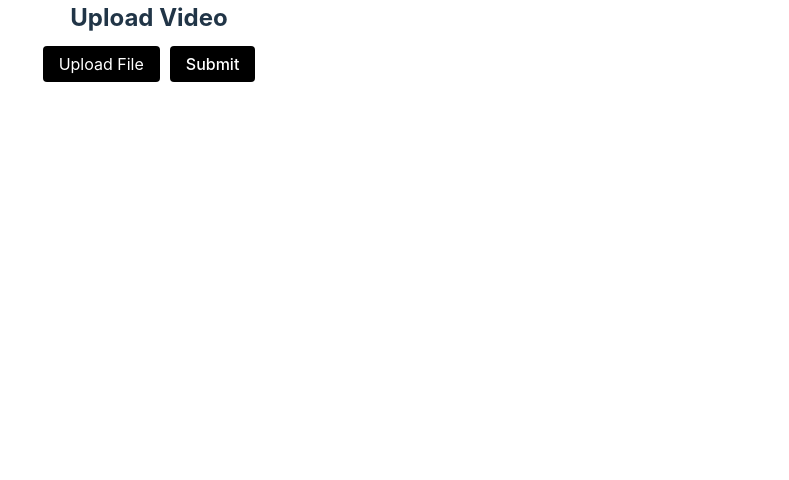
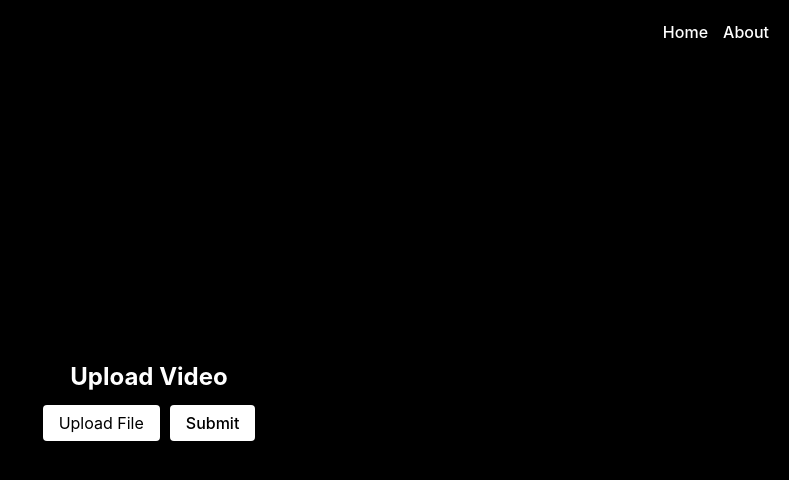
Before and after one commit to Ahmed-M25/HighlightHero, a React (Vite) app in the folder Frontend/: page /upload in a window 1280 px wide. Shown: the top 480 px of the page, without its empty margins (491-1280 px from the left). Built offline with nearby package versions, Linux system fonts and the light colour scheme.

Commit message:
make minor changes to upload page

```diff
--- a/Frontend/src/Video.jsx
+++ b/Frontend/src/Video.jsx
@@ -45,7 +45,17 @@ function VideoUpload() {
   };
 
   return (
-    <div class="uploadArea">
+    <div style={{
+      backgroundColor: 'black',
+      color: 'white',
+      minHeight: '100vh', // Ensures full height background
+      width: '100vw',
+      display: 'flex',
+      flexDirection: 'column',
+      justifyContent: 'center',
+      alignItems: 'center',
+    }}>
+      <div>
         <h2>Upload Video</h2>
         <form onSubmit={handleFileUpload}>
           <label htmlFor="file-upload" className="custom-file-upload" style={
@@ -53,8 +63,8 @@ function VideoUpload() {
               marginTop: '10px',
               marginRight: '5px',
               padding: '8px 16px',
-            color: 'white',
-            background: 'black',
+              color: 'black',
+              background: 'white',
               border: 'none',
               borderRadius: '4px',
               cursor: 'pointer'
@@ -70,8 +80,8 @@ function VideoUpload() {
               marginTop: '10px',
               marginLeft: '5px',
               padding: '8px 16px',
-            color: 'white',
-            background: 'black',
+              color: 'black',
+              background: 'white',
               border: 'none',
               borderRadius: '4px',
               cursor: 'pointer'
@@ -79,6 +89,7 @@ function VideoUpload() {
           }>Submit</button>
         </form>
         {uploadMessage && <p>{uploadMessage}</p>}
+      </div>
 
       {videoUrl && (
         <div>
--- a/Frontend/src/VideoUpload.css
+++ b/Frontend/src/VideoUpload.css
@@ -2,8 +2,8 @@
     display: block;
     margin-left: auto;
     margin-right: auto;
-    width: 50%;
     text-align: center;
+    top: 10%;
 }
 
 .chooseFileOverlay {
```
Lines whose indentation alone changed are shown as unchanged.
